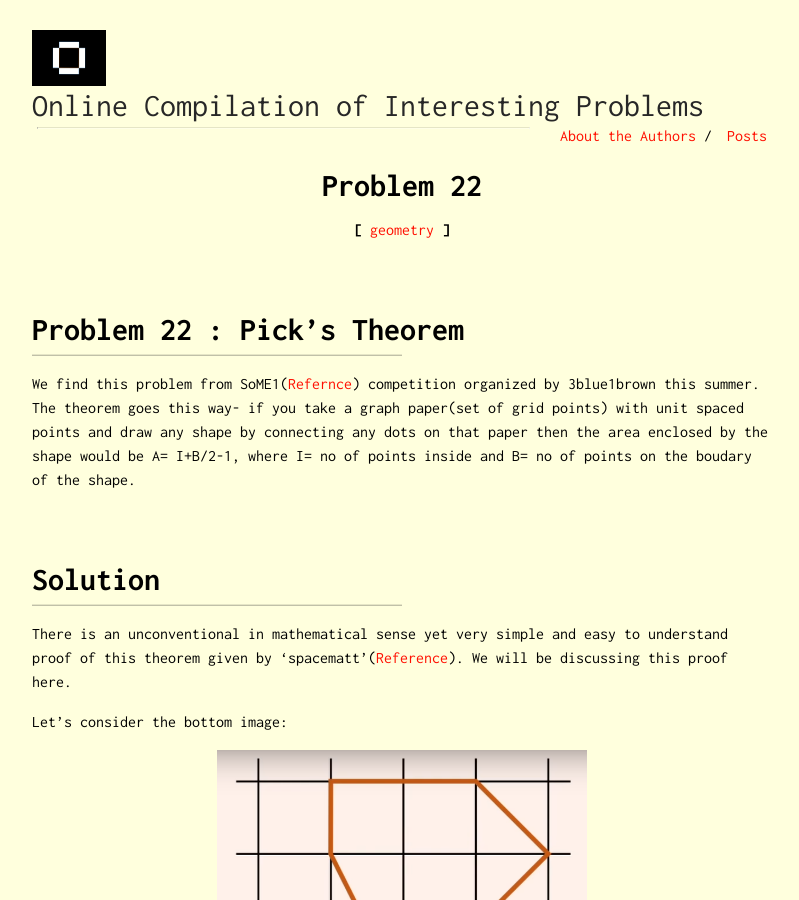
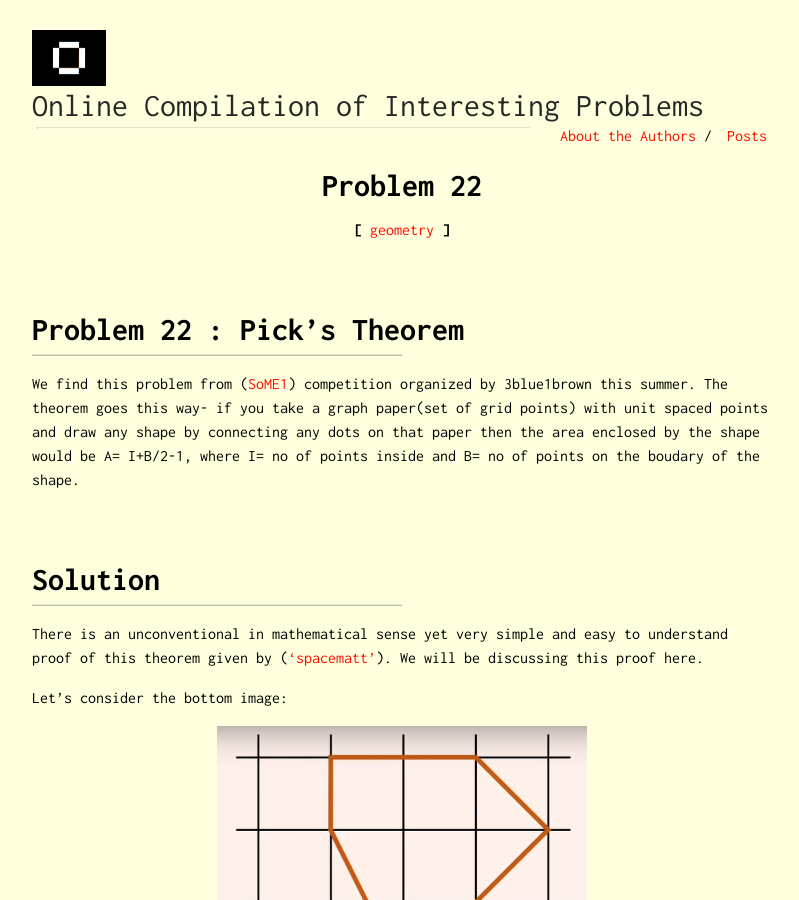
Before and after one commit to Oscuro-Phoenix/math-for-fun, a Jekyll site: the page built from _posts/2021-12-01-Problem-22.md, in a window 1280 px wide and 900 px high. Shown: the whole window, without its empty margins (238-1037 px from the left). Built offline with Jekyll 4.4.1, drawn with Linux system fonts in a browser that asks for light colours; formulas are drawn with MathJax 3; some of the changed text lies outside the part shown.

Commit message:
Update 2021-12-01-Problem-22.md

```diff
--- a/_posts/2021-12-01-Problem-22.md
+++ b/_posts/2021-12-01-Problem-22.md
@@ -6,11 +6,11 @@
 ---
 # Problem 22 : Pick's Theorem
 
-We find this problem from SoME1([Refernce](https://www.3blue1brown.com/blog/some1-results)) competition organized by 3blue1brown this summer. The theorem goes this way- if you take a graph paper(set of grid points) with unit spaced points and draw any shape by connecting any dots on that paper then the area enclosed by the shape would be A= I+B/2-1, where I= no of points inside and B= no of points on the boudary of the shape.
+We find this problem from ([SoME1](https://www.3blue1brown.com/blog/some1-results)) competition organized by 3blue1brown this summer. The theorem goes this way- if you take a graph paper(set of grid points) with unit spaced points and draw any shape by connecting any dots on that paper then the area enclosed by the shape would be A= I+B/2-1, where I= no of points inside and B= no of points on the boudary of the shape.
 
 # Solution
 
-There is an unconventional in mathematical sense yet very simple and easy to understand proof of this theorem given by 'spacematt'([Reference](https://www.youtube.com/watch?v=uh-yRNqLpOg&t=0s)). We will be discussing this proof here.
+There is an unconventional in mathematical sense yet very simple and easy to understand proof of this theorem given by (['spacematt'](https://www.youtube.com/watch?v=uh-yRNqLpOg&t=0s)). We will be discussing this proof here.
 
 Let's consider the bottom image:
 <center><img style=" display: block; margin-left: auto; margin-right: auto;width: 50%;" src="../assets/prob22_fig1.PNG"></center>
@@ -23,9 +23,9 @@
 
 Now let's consider the boundary points. The water-flow from these points have a net contribution depending on the internal angle they made inside the shape. As every point provides a unit water flux, the net influx of water to the shape will be $$\theta/2\pi$$ where $$\theta$$ is the internal angle at that point. So, the complete contribution of boundary points will be summation of each internal angles divided by $$2\pi$$. From our high school geometry we know the sum of all internal angles of any polygon is $$B\pi-2\pi$$. It is true even if we introduce some extra vertices on the sides which adds another interior angle of $$\pi$$ in the expression. This idea will support the grid points situated on the shape boundary.
 
-So, finally the total area inside the shape will be, $$A=I+(B\pi-2\pi\/2\pi)$$
+So, finally the total area inside the shape will be, $$A=I+((B\pi-2\pi)/2\pi)$$
 $$
 \implies A=I+B/2-1 $$ (Hence Proved)
 
 
-The proper mathematical proof is given by 'PBS Infinite Series'([Reference](https://www.youtube.com/watch?v=bYW1zOMCQno&t=538s))
+The proper mathematical proof is given by (['PBS Infinite Series'](https://www.youtube.com/watch?v=bYW1zOMCQno&t=538s))
```
